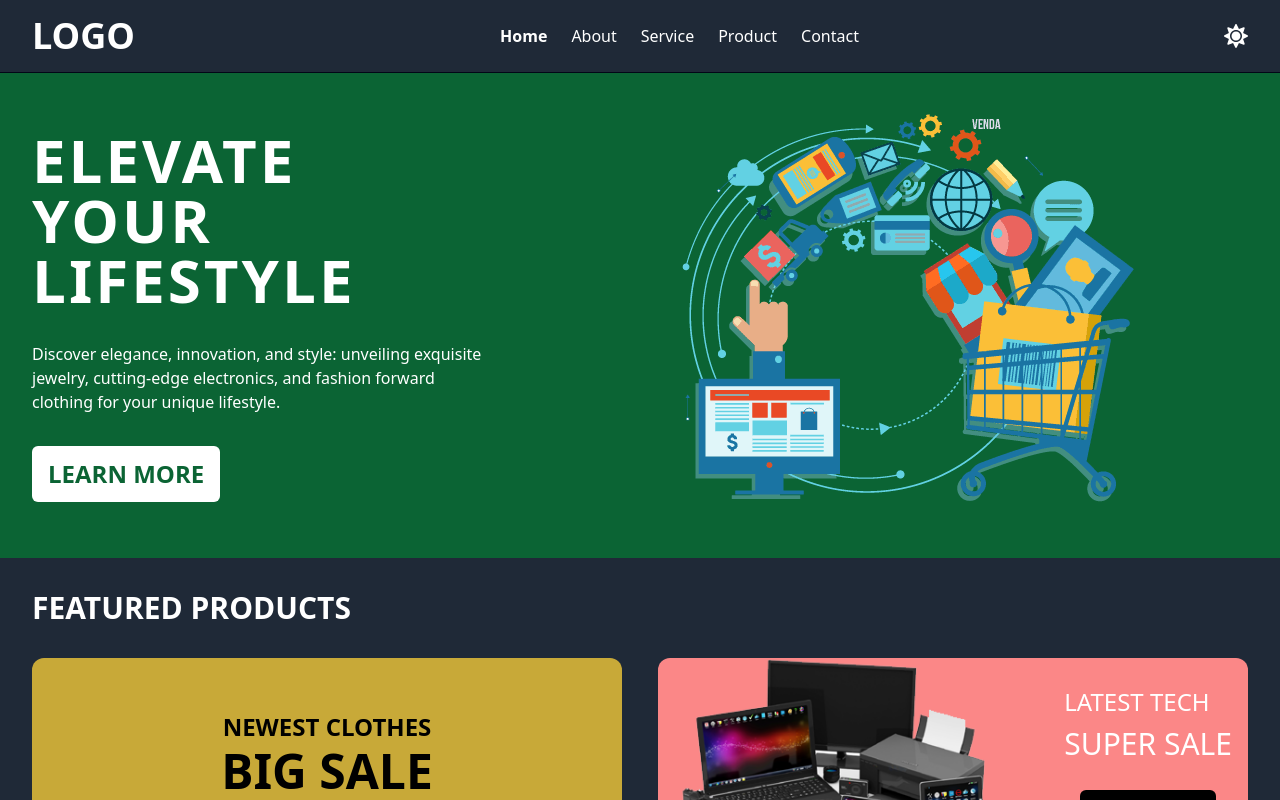
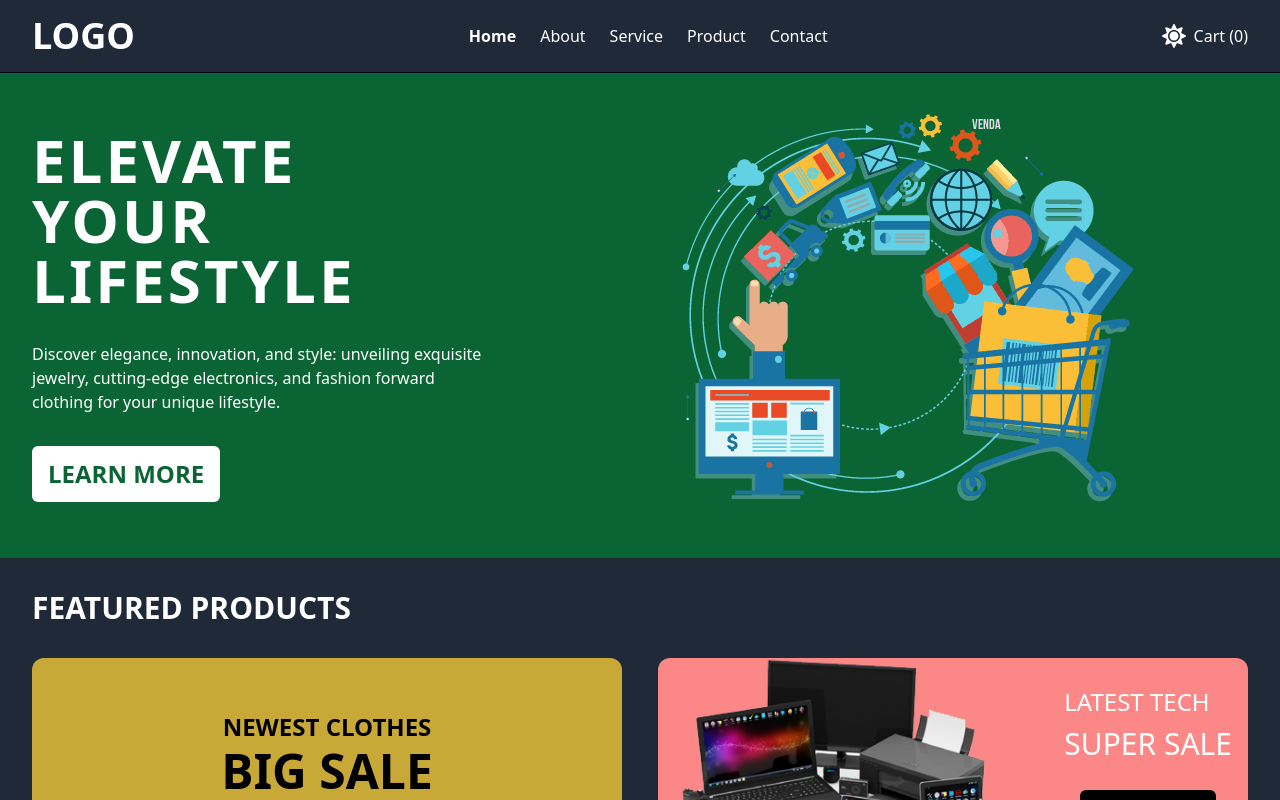
Before and after one commit to AbhinavTuladhar/ecommerce-redux, a React (Vite) app: page / in a window 1280 px wide. Shown: the top 800 px of the page. Built offline with nearby package versions, Linux system fonts and the light colour scheme; no server answers.

Commit message:
feat: add basic cart to navbar

```diff
--- a/src/components/misc/NavBar.tsx
+++ b/src/components/misc/NavBar.tsx
@@ -4,9 +4,11 @@ import { FaMoon } from "react-icons/fa";
 import { NavLink } from "react-router-dom";
 import { useAppDispatch, useAppSelector } from '@/hooks/reduxHooks'
 import { DarkSelector, toggleDarkMode } from '@/features/dark/darkSlice'
+import { CartSelector } from "@/features/cart/cartSlice";
 
 const NavBar: FC = () => {
   const darkModeEnabled = useAppSelector(DarkSelector)
+  const cartItemCount = useAppSelector(CartSelector).length
   const dispatch = useAppDispatch()
 
   const navItems = [
@@ -30,10 +32,13 @@ const NavBar: FC = () => {
             </li>
           ))}
         </ul>
-        <button onClick={handleThemeChange}>
-          <FaSun className={`${darkModeEnabled ? 'block' : 'hidden'} w-6 h-6`} />
-          <FaMoon className={`${darkModeEnabled ? 'hidden' : 'block'} w-6 h-6`} />
-        </button>
+        <div className='flex flex-row gap-x-2'>
+          <button onClick={handleThemeChange}>
+            <FaSun className={`${darkModeEnabled ? 'block' : 'hidden'} w-6 h-6`} />
+            <FaMoon className={`${darkModeEnabled ? 'hidden' : 'block'} w-6 h-6`} />
+          </button>
+          <span> Cart ({cartItemCount})</span>
+        </div>
       </div>
     </nav>
   )
```
